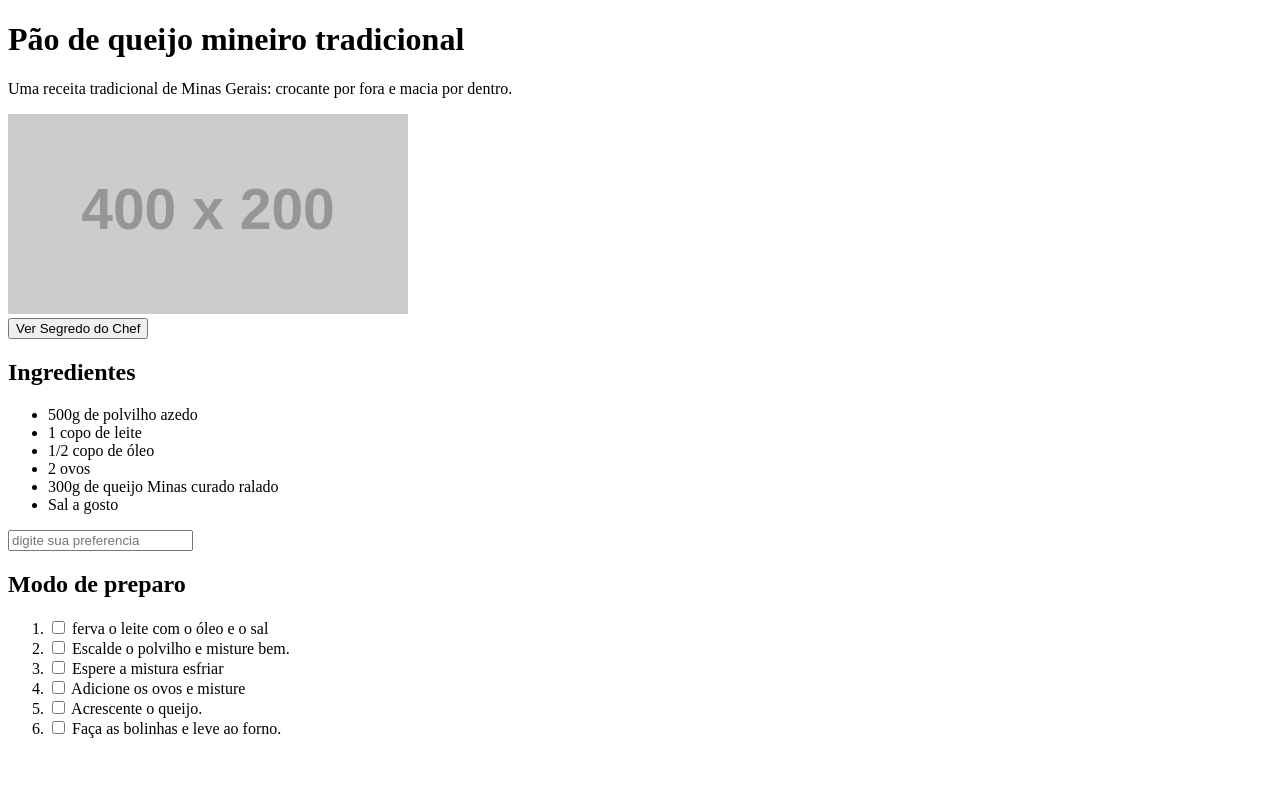
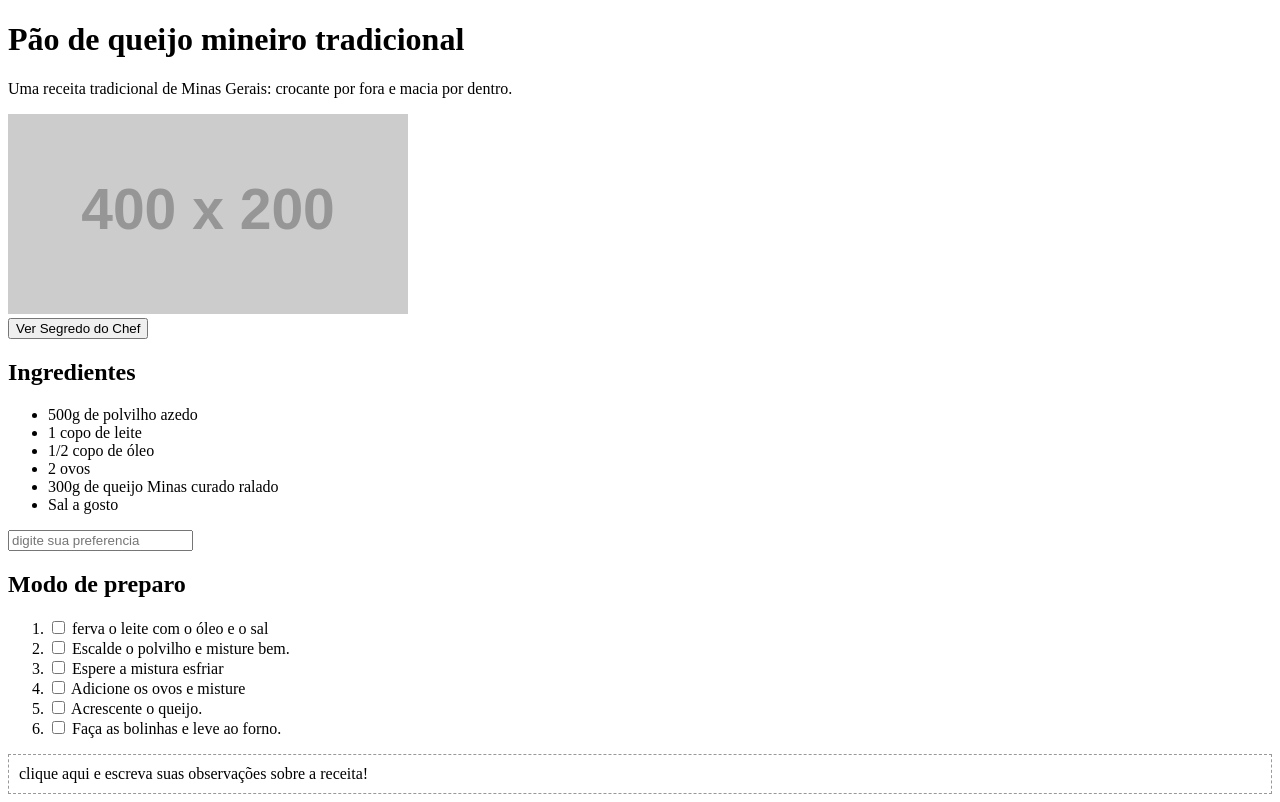
Before and after one commit to emanueljmf201/primeiro-repositorio-diw, a plain HTML site: page index.html in a window 1280 px wide. Drawn offline with Linux system fonts and the light colour scheme; placeholder pictures from the web are drawn by us.

Commit message:
feat: adiciona área de anotações

```diff
--- a/index.html
+++ b/index.html
@@ -102,6 +102,16 @@
         Faça as bolinhas e leve ao forno.
         </li>
      </ol>
+
+    </section>
+    <section>
+        <div
+         contenteditable="true"
+         style="border: 1px dashed #999; padding: 10px"
+         >
+        clique aqui e escreva suas observações sobre a receita!
+
+        </div>
     </section>
 </body>
 </html>
```
